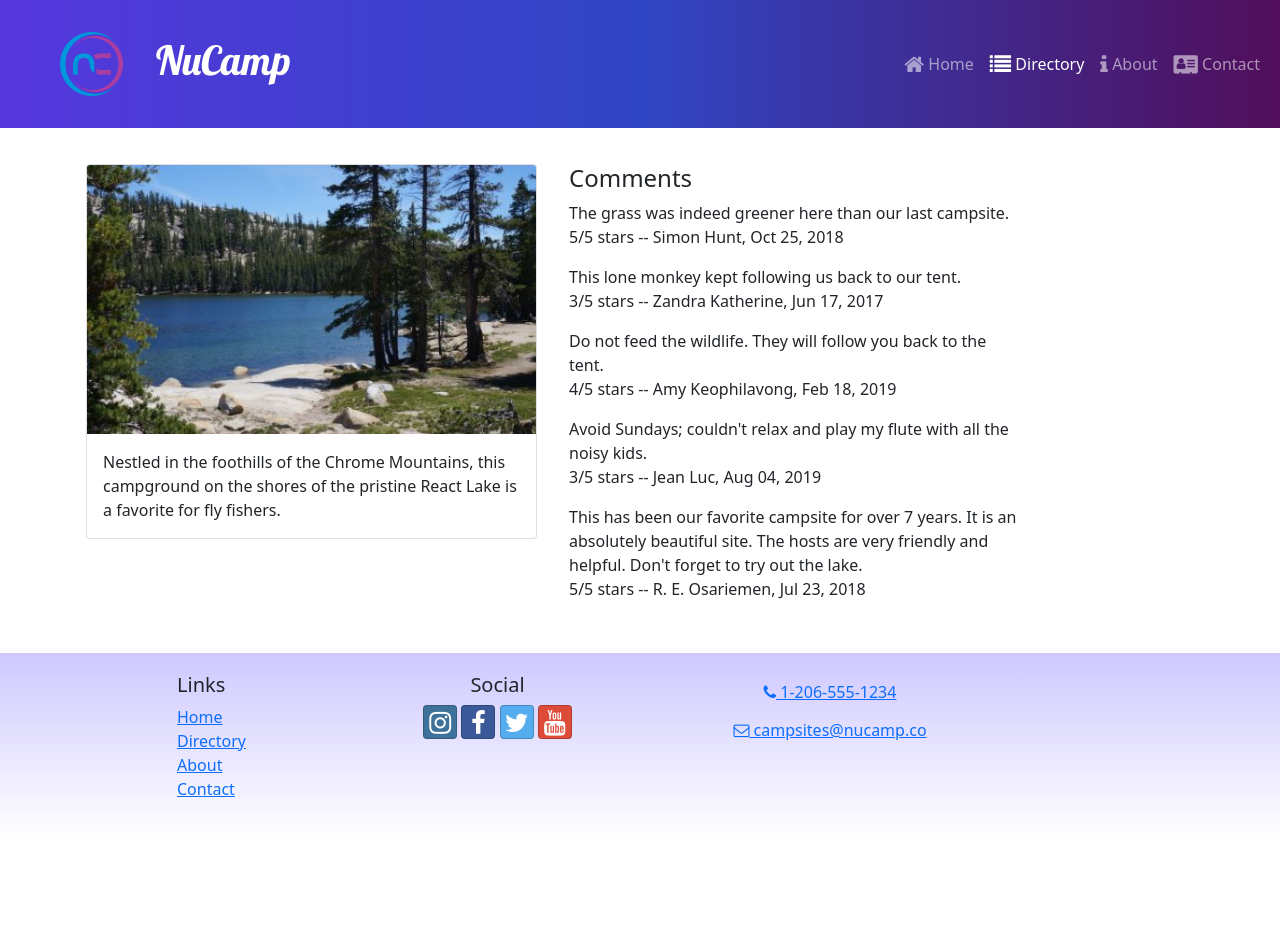
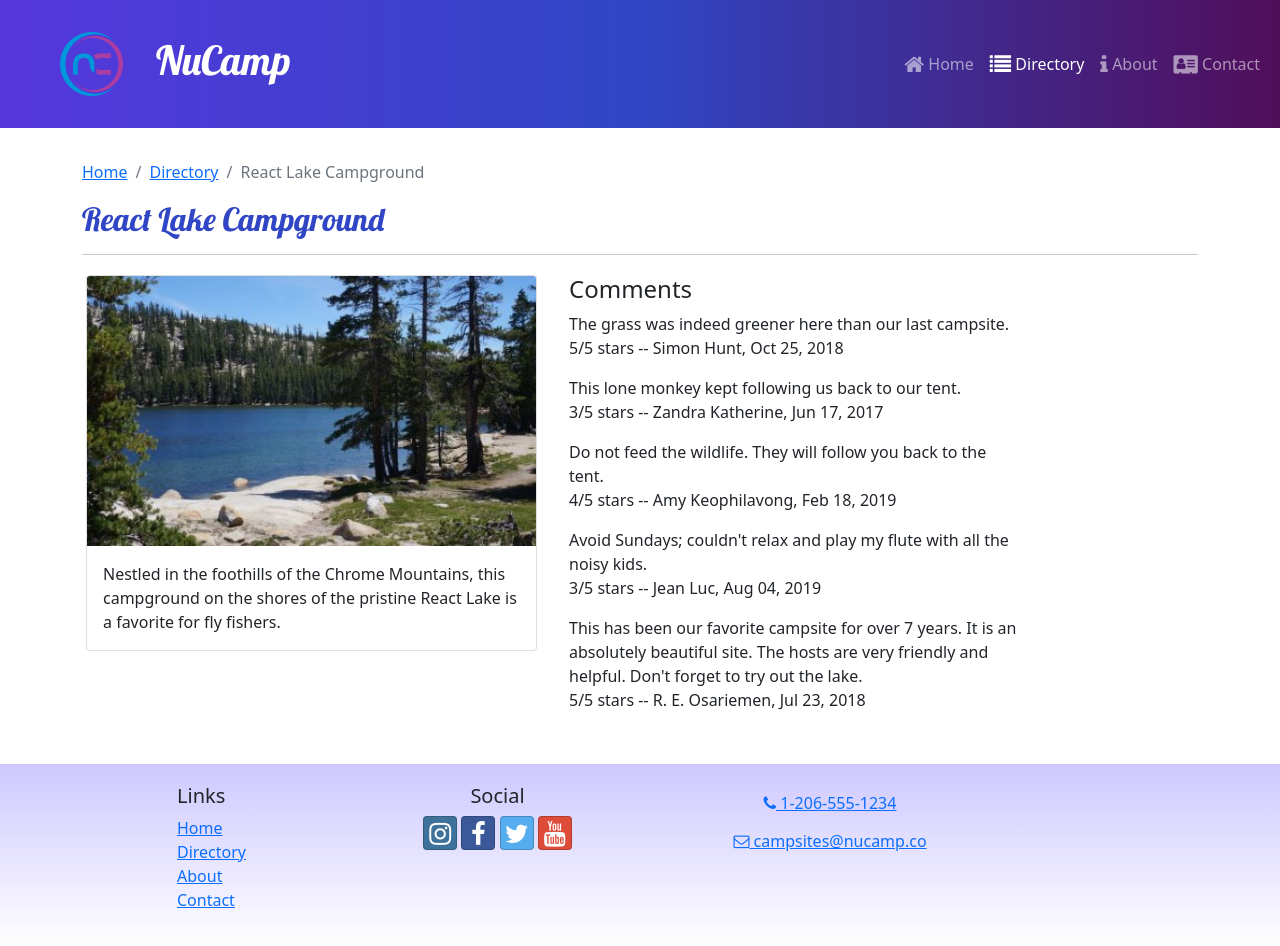
Before and after one commit to incognitosudo/nucampsite-react, a React (Create React App) app: page /directory/0 in a window 1280 px wide. Before the commit the page ends 837 px from the top, so only its background shows below. Built offline with nearby package versions, Linux system fonts and the light colour scheme.

Commit message:
updated /pages folder

```diff
--- a/src/components/SubHeader.js
+++ b/src/components/SubHeader.js
@@ -12,6 +12,8 @@
                             Home
                         </Link>
                     </BreadcrumbItem>
+
+                    {/*This is a && expression short-circuilt evaluation. detail is truthy and right operand is renders a BreadcrumbItem component with Link component. If detail value is falsy then operator's right operand will not be evaluated*/}
                     { detail && (
                         <BreadcrumbItem>
                             <Link to='/directory'>
@@ -33,4 +35,5 @@
 
 };
 
+//Let us now update all the components in the (CampsiteDetailPage, CampsitesDirectoryPage, and HomePage) pages/ folder so that we can use the Subheader component
 export default SubHeader;
--- a/src/pages/CampsiteDetailPage.js
+++ b/src/pages/CampsiteDetailPage.js
@@ -3,7 +3,7 @@
 import { selectCampsiteById } from "../features/campsitesSlice";
 import CampsiteDetail from "../features/campsites/CampsiteDetail";
 import CommentsList from "../features/comments/CommentsList"; //in order to get our comments to show up in CampsiteDetailPage.js
-
+import SubHeader from "../components/SubHeader"; //render Subheader Component in return statement
 
 //this is  a function component named CampsiteDetailPage with empty parameter list
 const CampsiteDetailPage = () => {
@@ -13,6 +13,8 @@
     return ( //<-- return statement CampsiteDetailPage component
         //has rendered container component
         <Container>
+            {/* Code renders SubHeader component with 2 props: current that contains campsite's name and detail set to Boolean value of true. Detail prop will cause BreadcrumpItem to be conditionally rendered in SubHeader component to be rendered */}
+            <SubHeader current={campsite.name} detail={true} />
             <Row>
                 <CampsiteDetail campsite={campsite} /> {/*CampsiteList is rendered so in order to change page edit CampsiteDetail.j*/}
                 <CommentsList campsiteId={campsiteId} /> {/* empty array puts the other if statemnt that there are no comments for this campsite yet */}
--- a/src/pages/CampsitesDirectoryPage.js
+++ b/src/pages/CampsitesDirectoryPage.js
@@ -1,5 +1,6 @@
-import { Container } from "reactstrap";
+import { Container, Row } from "reactstrap";
 import CampsitesList from '../features/campsites/CampsitesList';
+import SubHeader from "../components/SubHeader"; //render Subheader Component in return statement
 
 const CampsitesDirectoryPage = () => {
     //const [ campsiteId, setCampsiteId ] = useState(0);
@@ -8,7 +9,10 @@
     return ( //render a Container in return statement of my CamspitesDirecotryPqge component
     //--inside 2nd column -- CampsiteDetail takes a single prop called campsite and is set to a javaScript varibable {selectedCampsite}
         <Container>
-            <CampsitesList />
+            <SubHeader currrent='Directory'/>
+            <Row>
+                <CampsitesList />
+            </Row>
         </Container>
     );
 };
--- a/src/pages/HomePage.js
+++ b/src/pages/HomePage.js
@@ -1,10 +1,14 @@
-import { Container } from 'reactstrap';
+import { Container, Row } from 'reactstrap';
 import DisplayList from '../features/display/DisplayList';
+import SubHeader from '../components/SubHeader'; //render Subheader Component in return statement
 
 const HomePage = () => {
     return (
         <Container>
-            <DisplayList />
+            <SubHeader current='Home'/>
+            <Row>
+                <DisplayList />
+            </Row>
         </Container>
     );
 };
```
